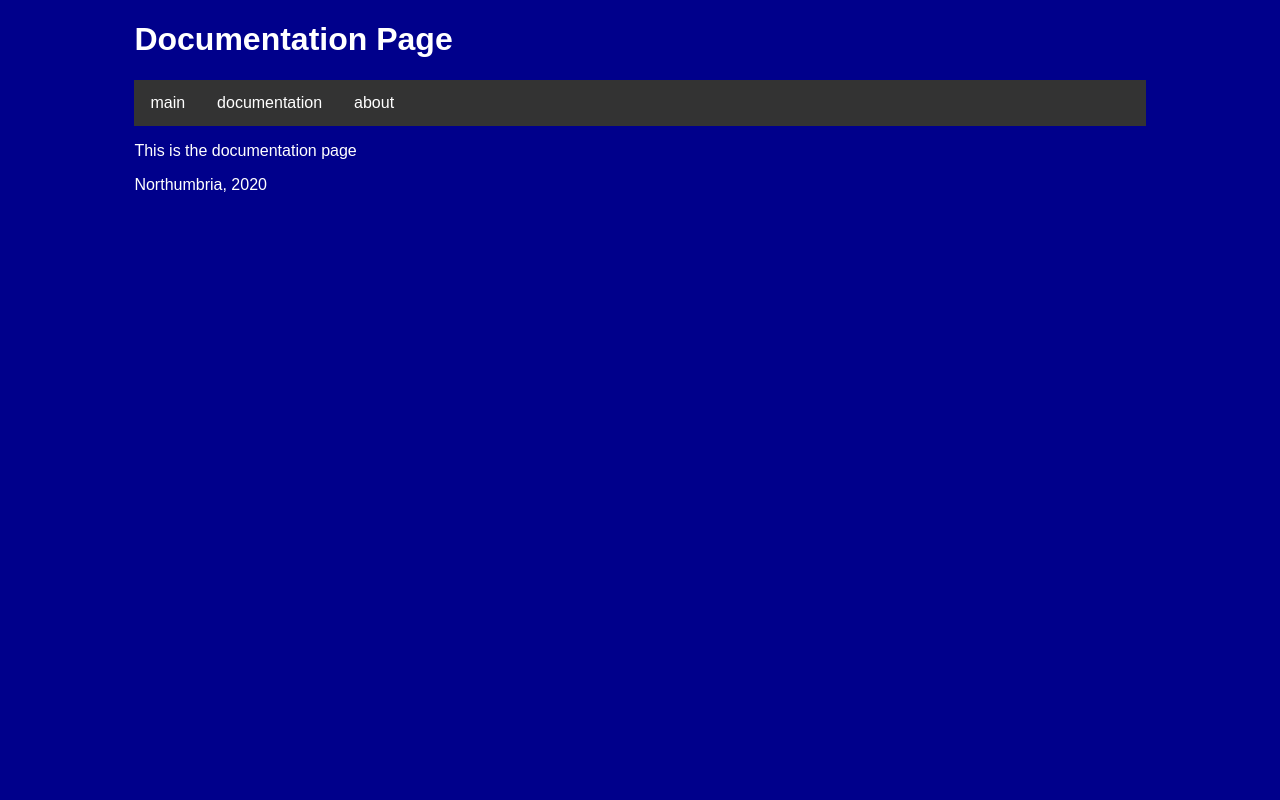
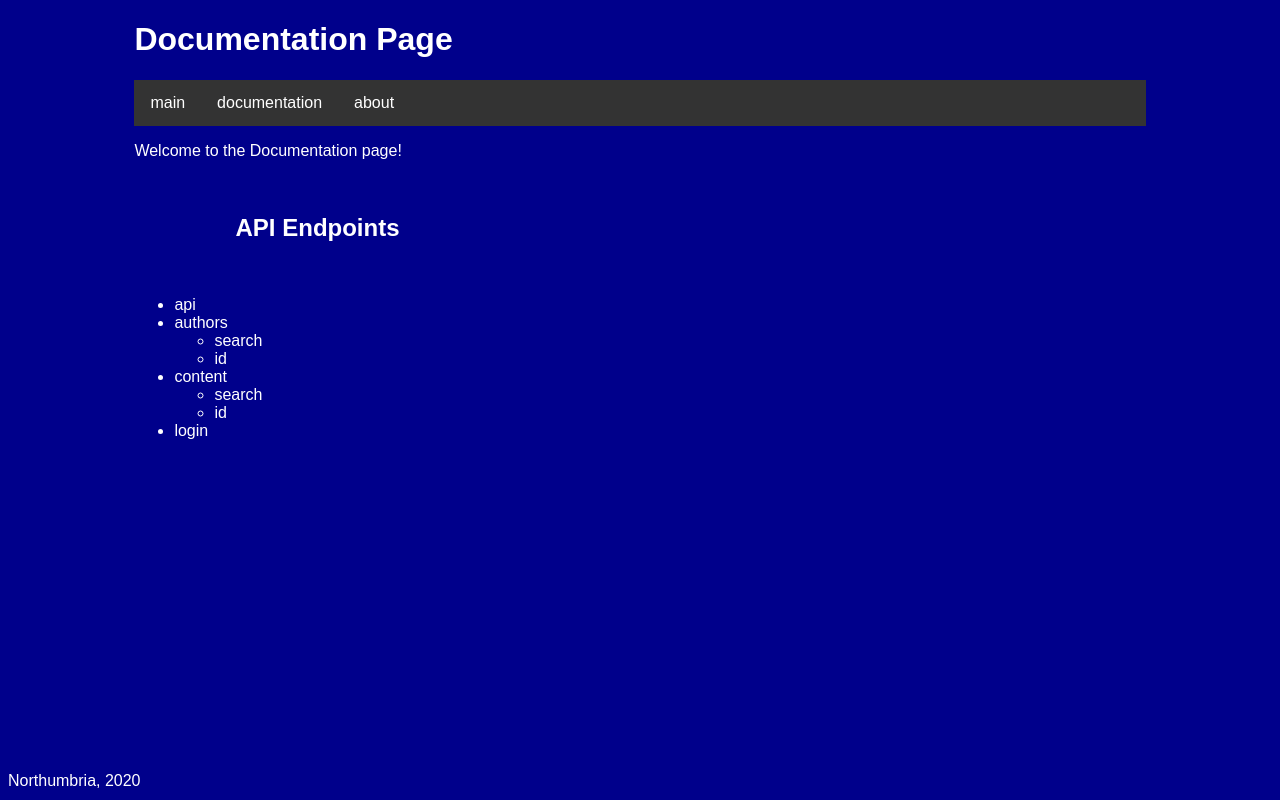
Before and after one commit to bradleygit/Year3-PHP-REST-API, a PHP site: page /Assignment3/documentation/ in a window 1280 px wide. Run offline with PHP 8.4, Linux system fonts and the light colour scheme.

Commit message:
Added login and update code

```diff
--- a/CSS/style.css
+++ b/CSS/style.css
@@ -4,12 +4,17 @@ body {
     font-family: Arial, Helvetica, sans-serif;
 }
 
-header, main, footer {
+header, main, footer ,h2{
     width: 80%;
     margin-left: auto;
     margin-right: auto;
 }
 
+footer{
+    position: fixed;
+    width: 50%;
+    bottom: 10px;
+}
 nav ul {
     list-style-type: none;
     margin: 0;
--- a/Classes/Router.class.php
+++ b/Classes/Router.class.php
@@ -28,16 +28,19 @@ class Router {
 
     public function api_route($pathArr) {
         $this->type = "JSON";
-        $this->page = new JSONpage($pathArr);
+        $this->page = new JSONPage($pathArr);
     }
 
     public function html_route($path) {
-        $ini['routes'] = parse_ini_file("config/routes.ini",true);
+        $ini['routes'] = parse_ini_file("Config/routes.ini",true);
         $pageInfo = isset($path, $ini['routes'][$path])
             ? $ini['routes'][$path]
             : $ini['routes']['error'];
 
         $this->page = new WebPageWithNav($pageInfo['title'], $pageInfo['heading1'], $pageInfo['footer']);
+        if($pageInfo['heading1'] == "documentation"){
+
+        }
         $this->page->addToBody($pageInfo['text']);
     }
 
--- a/Classes/WebPageWithNav.class.php
+++ b/Classes/WebPageWithNav.class.php
@@ -50,7 +50,7 @@ MYNAV;
      * generated from routes.ini
      */
     private function set_navItems() {
-        $ini['routes'] = parse_ini_file("config/routes.ini",true);
+        $ini['routes'] = parse_ini_file("Config/routes.ini",true);
         foreach ($ini['routes'] as $key => $value) {
             if ($key != "error") {
                 $this->navItems[$key] = $key."/";
--- a/Config/routes.ini
+++ b/Config/routes.ini
@@ -4,19 +4,30 @@
 title = "KF6012 Main";
 heading1 = "Main Page";
 footer = "Northumbria, 2020";
-text = "<p>This is the main page</p>";
+text = "<p>Welcome!<br/><br/>Please navigate to the documentation page for help with utilising the API or the about page for additional information.</p>";
 
 [documentation]
 title = "KF6012 Main";
 heading1 = "Documentation Page";
 footer = "Northumbria, 2020";
-text = "<p>This is the documentation page</p>";
+text = "<p>Welcome to the Documentation page!</p><br><h2>API Endpoints</h2><br><ul>
+<li>api</li>
+<li>authors</li>
+<ul><li>search</li>
+<li>id</li>
+</ul>
+<li>content</li>
+<ul><li>search</li>
+<li>id</li>
+</ul>
+<li>login</li>
+</ul>";
 
 [about]
 title = "KF6012 About";
 heading1 = "About Page";
 footer = "Northumbria, 2020";
-text = "<p>This is the about page</p>";
+text = "<p>The website is developed by Bradley Slater as a part of a piece of coursework for Northumbria University and has no association with the CHI conference or any of it's sponsors</p>";
 
 [error]
 title = "KF6012 Error";
```
Also changed, not shown: Classes/JSONPage.class.php (+80 -15 lines), Error/Error.html (deleted, +0 -10 lines), chi2018db.sqlite.
